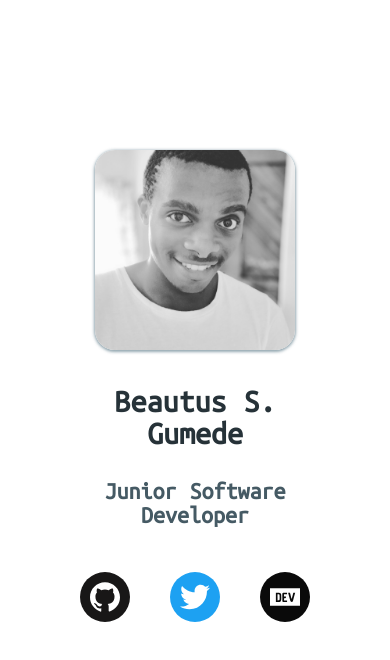
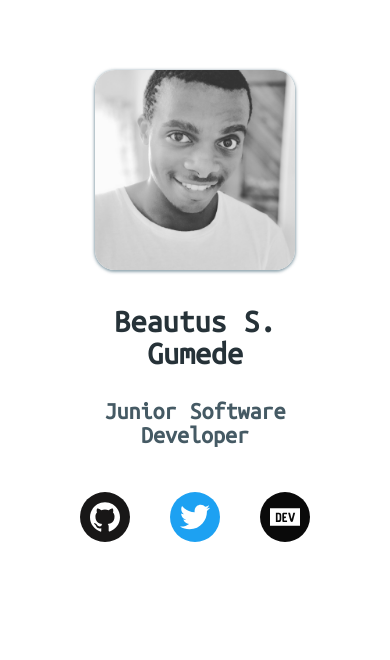
Before and after one commit to sduduzog/sduduzog.github.io, a Nuxt app: page / in a window 390 px wide. Shown: the top 660 px of the page. Built offline with nearby package versions, Linux system fonts and the light colour scheme.

Commit message:
:sparkles: minimized empty space for mobile

```diff
--- a/pages/index.vue
+++ b/pages/index.vue
@@ -24,8 +24,12 @@ export default {}
 <style lang="scss">
 .container {
   max-width: 1024px;
-  padding: 150px 50px 0;
+  padding: 70px 50px 0;
   margin: auto;
+
+  @media screen and (min-width: 449px) {
+    padding-top: 150px;
+  }
 
   img.face {
     height: 200px;
```
